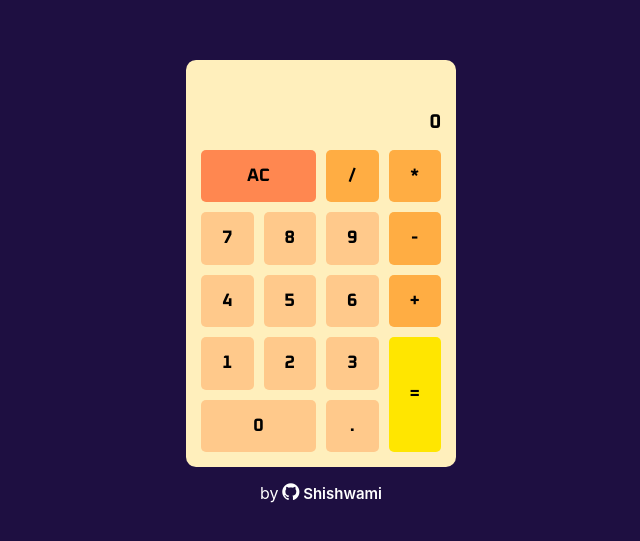
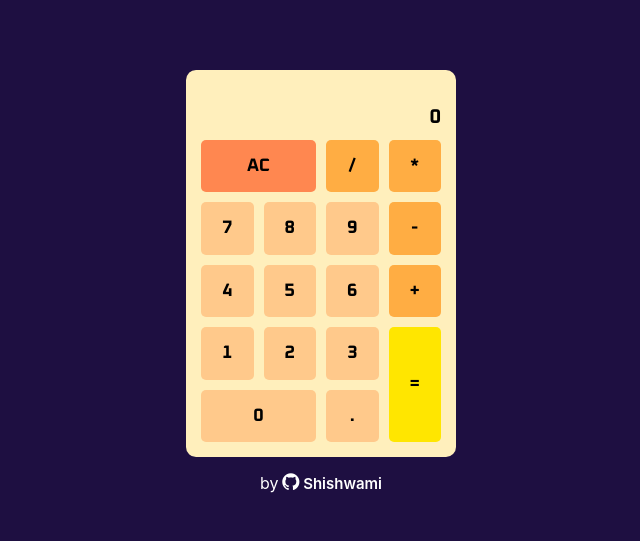
Before and after one commit to Shishwami/javascript-calculator, a React (Create React App) app: page / in a window 1280 px wide. Shown: the part 111-652 px from the top of the page, without its empty margins (319-959 px from the left). Built offline with nearby package versions, Linux system fonts and the light colour scheme.

Commit message:
Update App.css

```diff
--- a/src/App.css
+++ b/src/App.css
@@ -75,7 +75,7 @@ body {
 }
 
 #calculator #displayContainer p {
-  margin: 5px 0px;
+  margin: 0px;
   white-space: initial;
   word-wrap: break-word;
   min-height: 20px;
```
